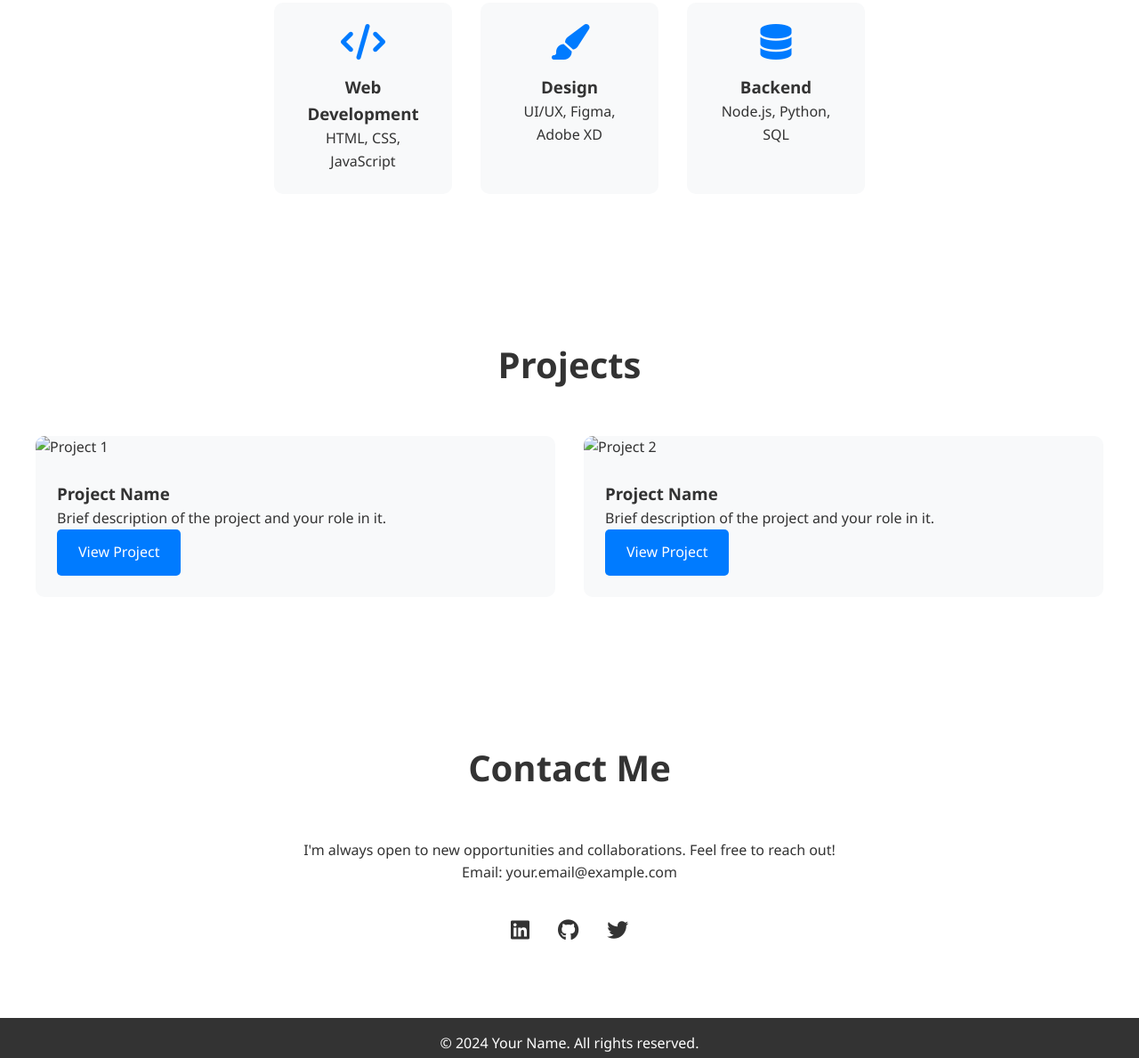
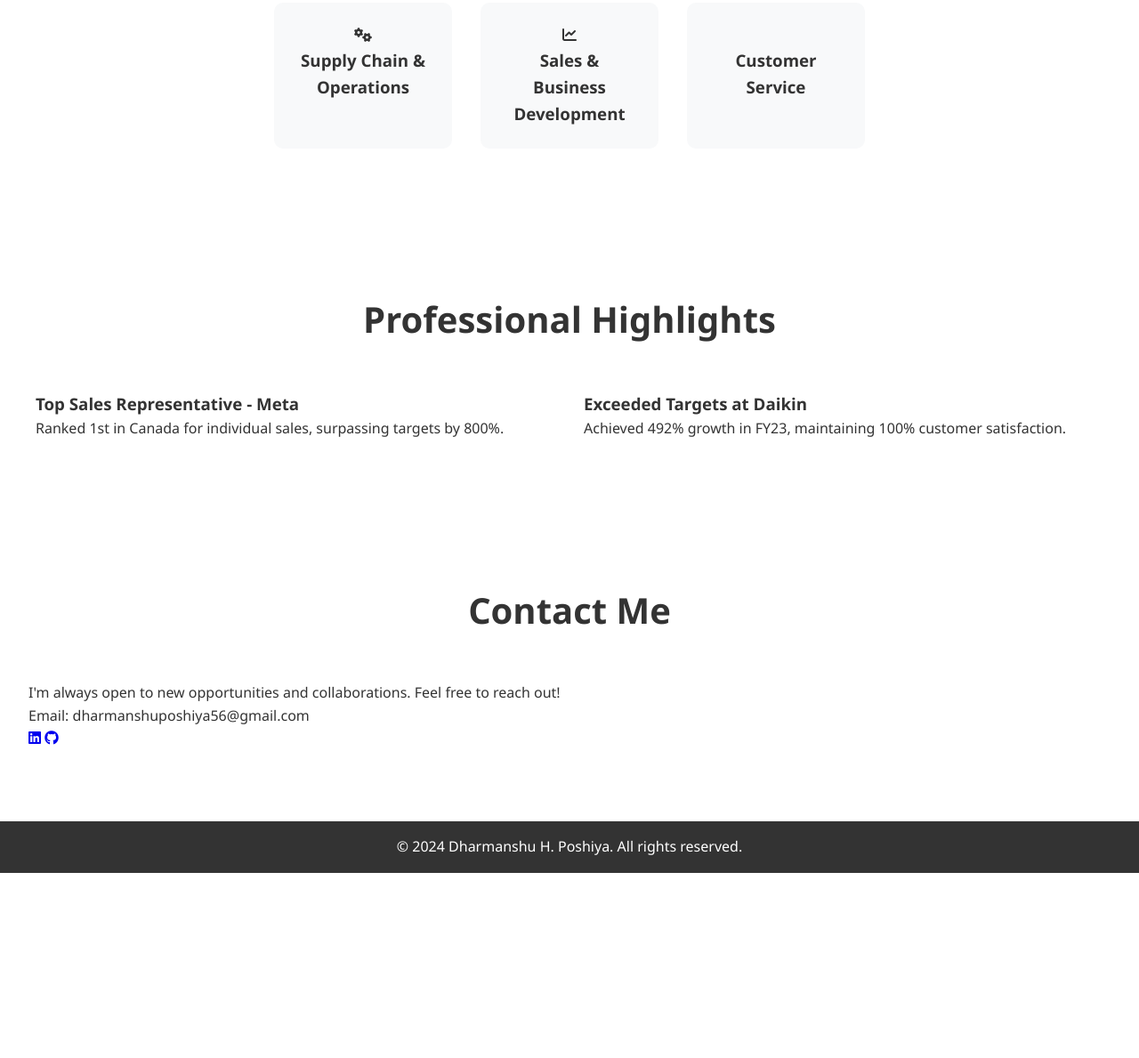
Before and after one commit to DPMBA/DPMBA.github.io, a plain HTML site: page index.html in a window 1280 px wide. Shown: the part 1312-2501 px from the top of the page at 89% size. After the commit the page ends 2293 px from the top, so only its background shows below. Drawn offline with Linux system fonts and the light colour scheme.

Commit message:
index.html

```diff
--- a/index.html
+++ b/index.html
@@ -3,7 +3,7 @@
 <head>
     <meta charset="UTF-8">
     <meta name="viewport" content="width=device-width, initial-scale=1.0">
-    <title>Your Name - Portfolio</title>
+    <title>Dharmanshu H. Poshiya - Portfolio</title>
     <link rel="stylesheet" href="https://cdnjs.cloudflare.com/ajax/libs/font-awesome/6.4.0/css/all.min.css">
     <style>
         * {
@@ -16,6 +16,7 @@
         body {
             line-height: 1.6;
             color: #333;
+            scroll-behavior: smooth;
         }
 
         header {
@@ -24,12 +25,16 @@
             background-position: center;
             height: 100vh;
             display: flex;
-            flex-direction: column;
             justify-content: center;
             align-items: center;
             text-align: center;
-            padding: 2rem;
             color: white;
+            animation: fadeIn 1.5s ease-in-out;
+        }
+
+        @keyframes fadeIn {
+            0% { opacity: 0; }
+            100% { opacity: 1; }
         }
 
         nav {
@@ -39,6 +44,7 @@
             background-color: rgba(255, 255, 255, 0.95);
             padding: 1rem;
             z-index: 1000;
+            box-shadow: 0 4px 10px rgba(0, 0, 0, 0.1);
         }
 
         nav ul {
@@ -62,11 +68,17 @@
         .header-content h1 {
             font-size: 3.5rem;
             margin-bottom: 1rem;
+            animation: slideInFromLeft 1s ease-out;
         }
 
         .header-content p {
             font-size: 1.5rem;
             margin-bottom: 2rem;
+        }
+
+        @keyframes slideInFromLeft {
+            0% { transform: translateX(-100%); }
+            100% { transform: translateX(0); }
         }
 
         .btn {
@@ -85,6 +97,13 @@
 
         section {
             padding: 5rem 2rem;
+            opacity: 0;
+            transform: translateY(50px);
+            animation: fadeInUp 1s forwards;
+        }
+
+        @keyframes fadeInUp {
+            100% { opacity: 1; transform: translateY(0); }
         }
 
         .section-title {
@@ -116,57 +135,12 @@
             width: 200px;
         }
 
-        .skill-card i {
-            font-size: 2.5rem;
-            color: #007bff;
-            margin-bottom: 1rem;
-        }
-
         .projects-grid {
             display: grid;
             grid-template-columns: repeat(auto-fit, minmax(300px, 1fr));
             gap: 2rem;
             max-width: 1200px;
             margin: 0 auto;
-        }
-
-        .project-card {
-            background-color: #f8f9fa;
-            border-radius: 10px;
-            overflow: hidden;
-        }
-
-        .project-card img {
-            width: 100%;
-            height: 200px;
-            object-fit: cover;
-        }
-
-        .project-content {
-            padding: 1.5rem;
-        }
-
-        .contact-content {
-            max-width: 600px;
-            margin: 0 auto;
-            text-align: center;
-        }
-
-        .social-links {
-            display: flex;
-            justify-content: center;
-            gap: 2rem;
-            margin-top: 2rem;
-        }
-
-        .social-links a {
-            color: #333;
-            font-size: 1.5rem;
-            transition: color 0.3s;
-        }
-
-        .social-links a:hover {
-            color: #007bff;
         }
 
         footer {
@@ -177,14 +151,6 @@
         }
 
         @media (max-width: 768px) {
-            .header-content h1 {
-                font-size: 2.5rem;
-            }
-
-            .header-content p {
-                font-size: 1.2rem;
-            }
-
             nav ul {
                 flex-direction: column;
                 align-items: center;
@@ -205,8 +171,8 @@
 
     <header id="home">
         <div class="header-content">
-            <h1>Your Name</h1>
-            <p>Your Professional Title</p>
+            <h1>Dharmanshu H. Poshiya</h1>
+            <p>MBA Student | Sales and Customer Service Professional</p>
             <a href="#contact" class="btn">Get in Touch</a>
         </div>
     </header>
@@ -214,7 +180,7 @@
     <section id="about">
         <h2 class="section-title">About Me</h2>
         <div class="about-content">
-            <p>Write a brief introduction about yourself, your background, and what drives you professionally. Make it personal and engaging.</p>
+            <p>I'm a results-oriented MBA student specializing in supply chain, with a background in sales and customer service. I have a strong technical aptitude and a passion for operations and logistics.</p>
         </div>
     </section>
 
@@ -222,40 +188,33 @@
         <h2 class="section-title">Skills</h2>
         <div class="skills-container">
             <div class="skill-card">
-                <i class="fas fa-code"></i>
-                <h3>Web Development</h3>
-                <p>HTML, CSS, JavaScript</p>
+                <i class="fas fa-cogs"></i>
+                <h3>Supply Chain & Operations</h3>
             </div>
             <div class="skill-card">
-                <i class="fas fa-paint-brush"></i>
-                <h3>Design</h3>
-                <p>UI/UX, Figma, Adobe XD</p>
+                <i class="fas fa-chart-line"></i>
+                <h3>Sales & Business Development</h3>
             </div>
             <div class="skill-card">
-                <i class="fas fa-database"></i>
-                <h3>Backend</h3>
-                <p>Node.js, Python, SQL</p>
+                <i class="fas fa-customer-service"></i>
+                <h3>Customer Service</h3>
             </div>
         </div>
     </section>
 
     <section id="projects">
-        <h2 class="section-title">Projects</h2>
+        <h2 class="section-title">Professional Highlights</h2>
         <div class="projects-grid">
             <div class="project-card">
-                <img src="/api/placeholder/400/300" alt="Project 1">
                 <div class="project-content">
-                    <h3>Project Name</h3>
-                    <p>Brief description of the project and your role in it.</p>
-                    <a href="#" class="btn">View Project</a>
+                    <h3>Top Sales Representative - Meta</h3>
+                    <p>Ranked 1st in Canada for individual sales, surpassing targets by 800%.</p>
                 </div>
             </div>
             <div class="project-card">
-                <img src="/api/placeholder/400/300" alt="Project 2">
                 <div class="project-content">
-                    <h3>Project Name</h3>
-                    <p>Brief description of the project and your role in it.</p>
-                    <a href="#" class="btn">View Project</a>
+                    <h3>Exceeded Targets at Daikin</h3>
+                    <p>Achieved 492% growth in FY23, maintaining 100% customer satisfaction.</p>
                 </div>
             </div>
         </div>
@@ -265,17 +224,16 @@
         <h2 class="section-title">Contact Me</h2>
         <div class="contact-content">
             <p>I'm always open to new opportunities and collaborations. Feel free to reach out!</p>
-            <p>Email: your.email@example.com</p>
+            <p>Email: dharmanshuposhiya56@gmail.com</p>
             <div class="social-links">
-                <a href="#"><i class="fab fa-linkedin"></i></a>
-                <a href="#"><i class="fab fa-github"></i></a>
-                <a href="#"><i class="fab fa-twitter"></i></a>
+                <a href="https://www.linkedin.com/in/dharmanshu-poshiya"><i class="fab fa-linkedin"></i></a>
+                <a href="https://github.com/DPMBA"><i class="fab fa-github"></i></a>
             </div>
         </div>
     </section>
 
     <footer>
-        <p>&copy; 2024 Your Name. All rights reserved.</p>
+        <p>&copy; 2024 Dharmanshu H. Poshiya. All rights reserved.</p>
     </footer>
 </body>
 </html>
```
